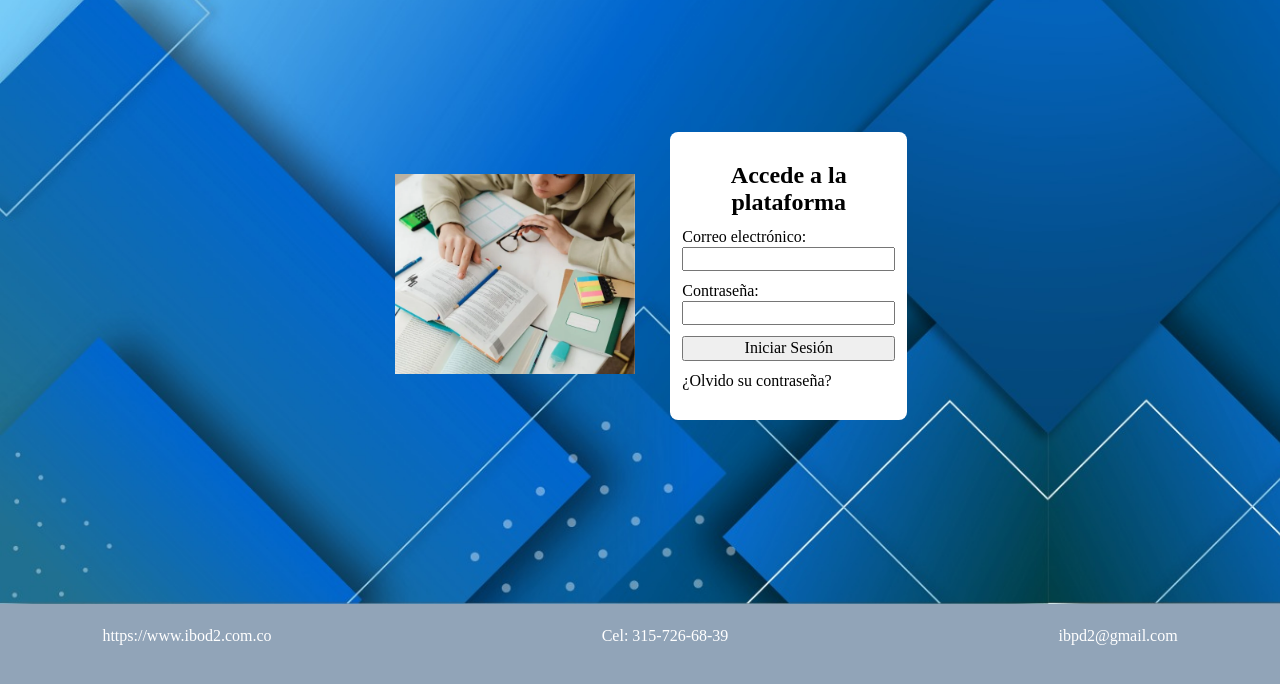
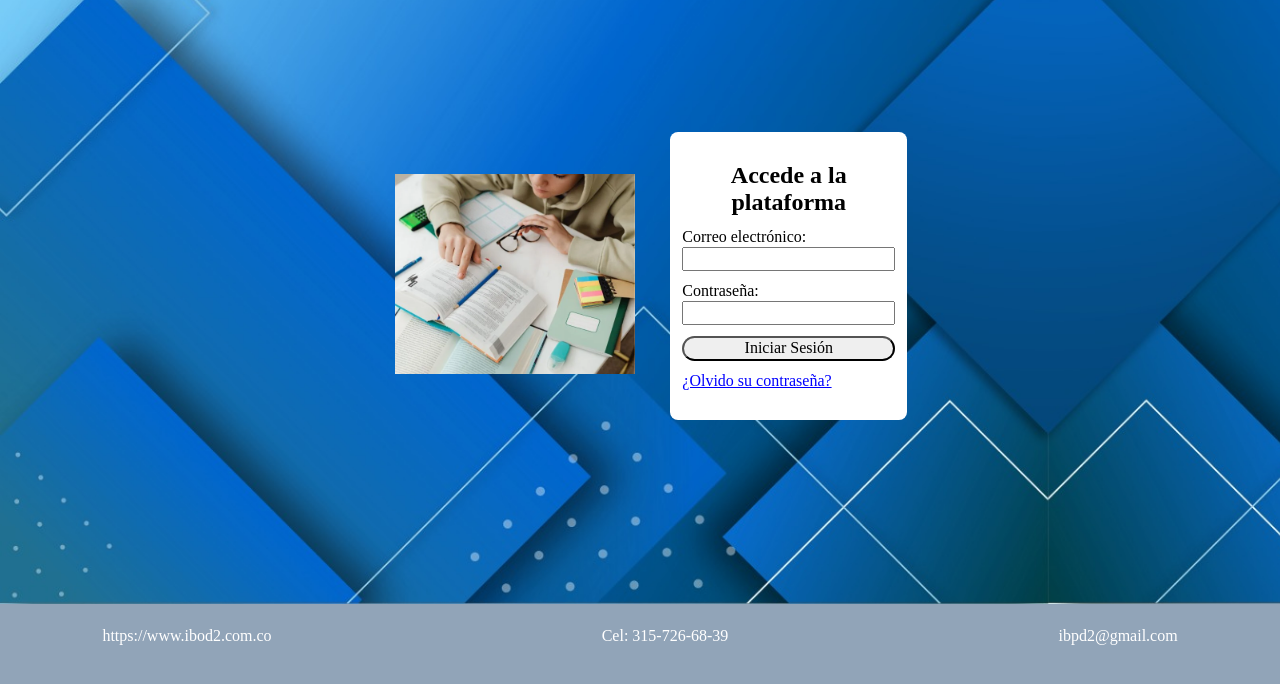
Before and after one commit to David-Diaz-Casas/IBP_Proyect, a plain HTML site: page index.html in a window 1280 px wide. Shown: the part 116-800 px from the top of the page. Drawn offline with Linux system fonts and the light colour scheme.

Commit message:
se guardan ultimos cambios del día jueves 12 de diciembre

```diff
--- a/css/index.css
+++ b/css/index.css
@@ -93,7 +93,7 @@ img {
     flex-direction: column;
     gap: .7rem;
     width: 90%;
-    margin: 0 aut
+    margin: 0 auto;
 }
 
 .field {
@@ -105,6 +105,17 @@ img {
 .field label {
     width: 96%;
 }
+
+button{
+    cursor: pointer;
+    border-radius: 2rem;
+}
+
+a{
+    color: blue;
+    text-decoration: underline;
+}
+
 
 .footer {
     height: var(--footer-height);
--- a/index.html
+++ b/index.html
@@ -45,7 +45,8 @@
                                 <button>Iniciar Sesión</button>
                             </div>
                             <div>
-                                <span>¿Olvido su contraseña?</span>
+                                <span>
+                                    <a href="">¿Olvido su contraseña?</a></span>
                             </div>
                         </div>
 
```
